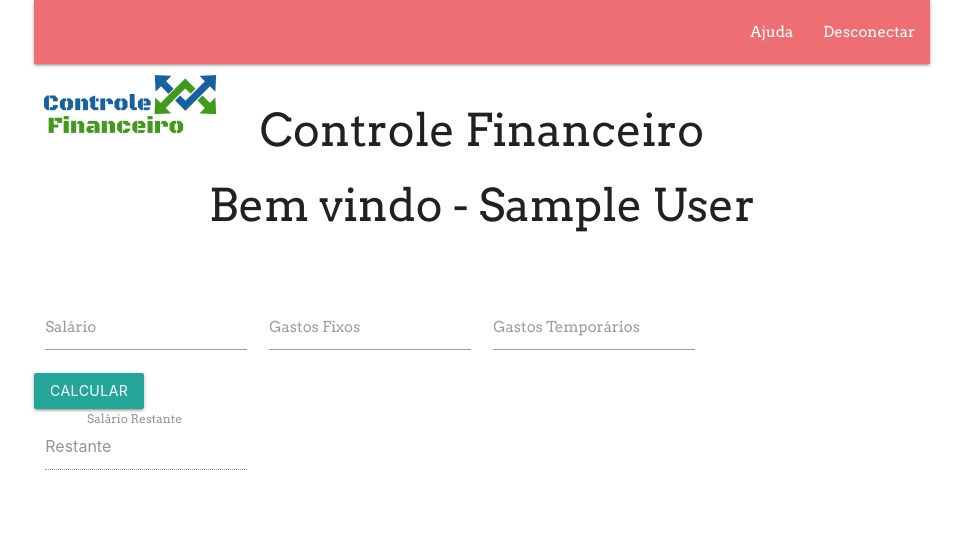
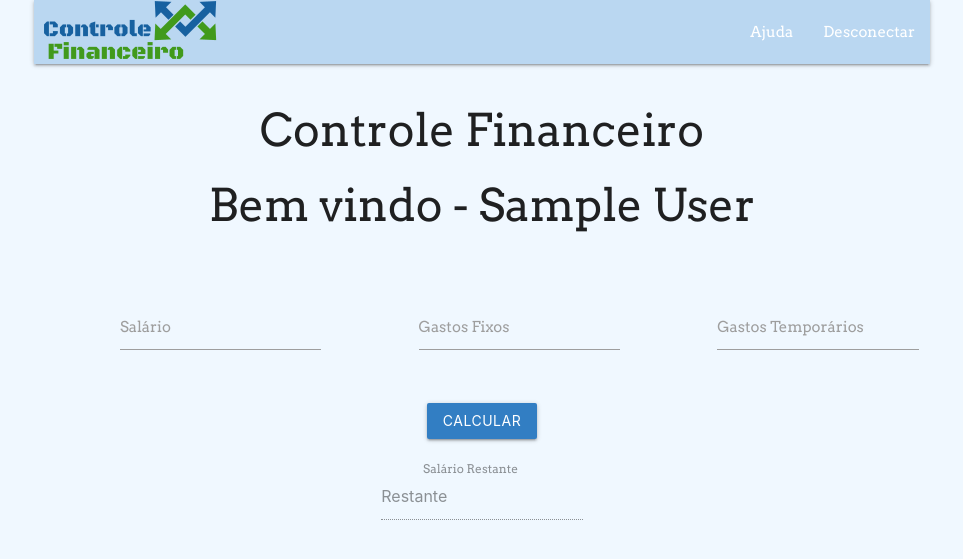
Before and after one commit to juan-pereira/controle-financeiro, a PHP site: page /site/site.php in a window 1280 px wide. Shown: the top 559 px of the page, without its empty margins (158-1121 px from the left). Run offline with PHP 8.4, Linux system fonts and the light colour scheme; the visitor is signed in with stand-in values (Sample User, id 1); some libraries are stand-ins or nearby versions.

Commit message:
CSS com novas alterações

```diff
--- a/css/style.css
+++ b/css/style.css
@@ -1,5 +1,14 @@
 body{
 	font-family: 'Arvo', sans-serif;
+	background: #F0F8FF;
+}
+
+.nav{
+	background: #BAD7F1;
+}
+
+.img-nav{
+	margin-top: -74px;
 }
 
 .titulo-principal{
@@ -8,5 +17,17 @@ body{
 }
 
 .form-center{
+	display: flex;
+}
+
+.botao{
+	background: #327EC3;
 	margin: 0 auto;
+    display: block;
+    margin-top: 30px;
 }
+
+.enviar{
+	margin: 0 auto;
+    margin-top: 35px;
+}
```
